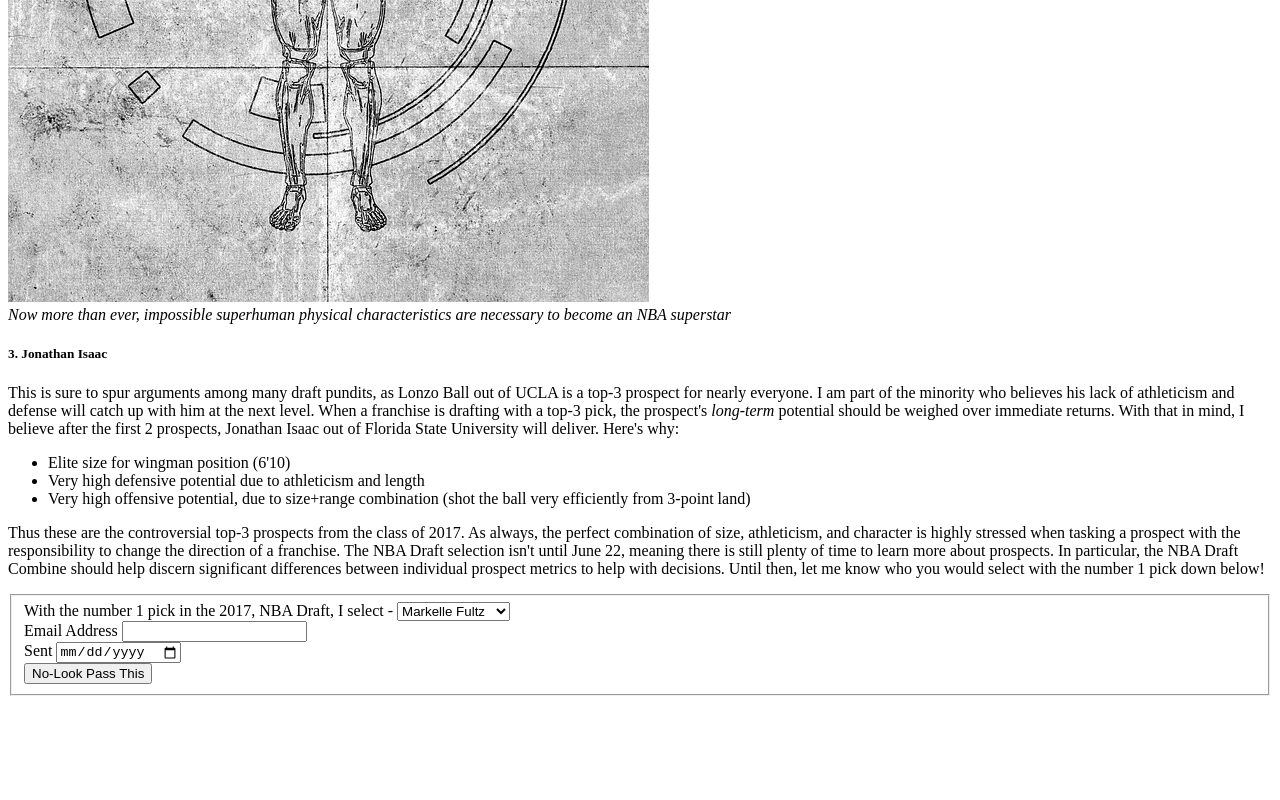
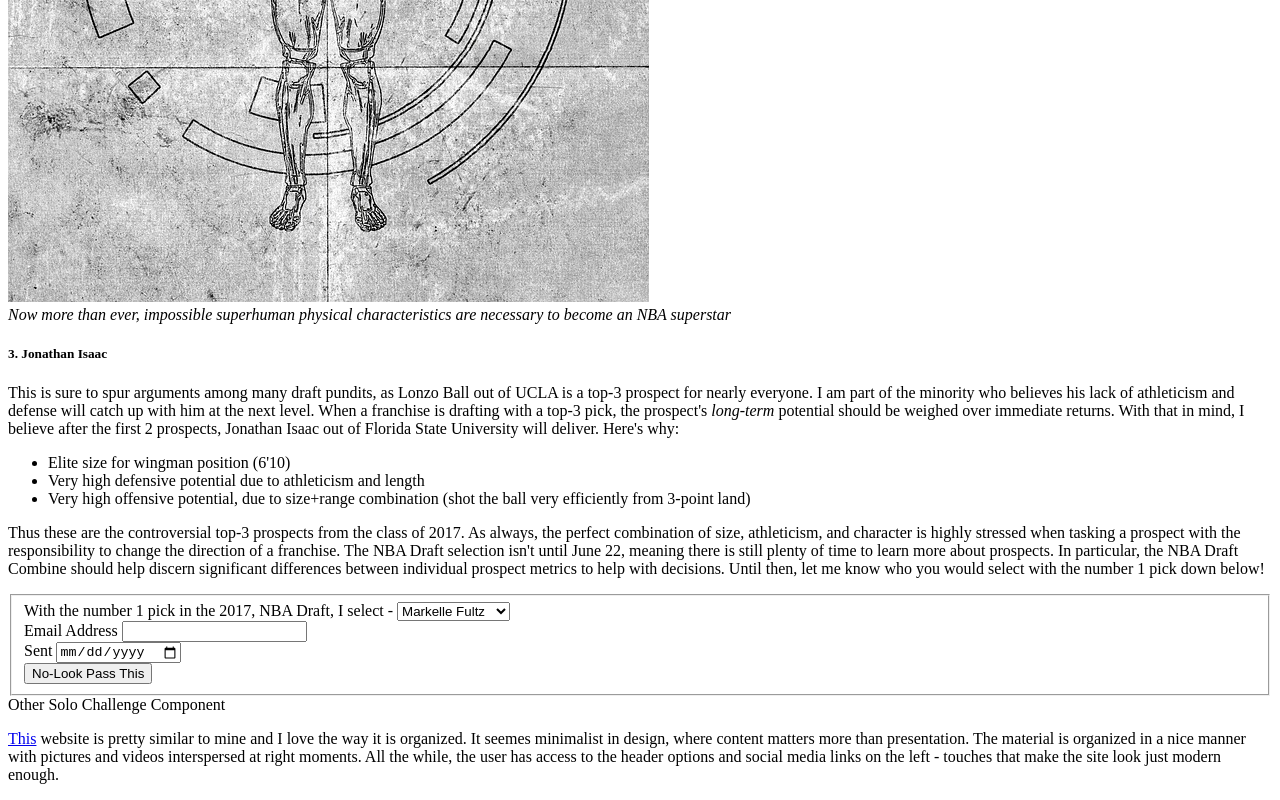
Before and after one commit to rrpatel25/rrpatel25.github.io, a plain HTML site: page index.html in a window 1280 px wide. Shown: the part 1329-2129 px from the top of the page. Before the commit the page ends 2033 px from the top, so only its background shows below. Drawn offline with Linux system fonts and the light colour scheme.

Commit message:
finish solo challenge

```diff
--- a/index.html
+++ b/index.html
@@ -80,5 +80,10 @@
 		</form>
 	</section>
 
+	<section>
+		<label>Other Solo Challenge Component</label>
+		<p><a href="https://theringer.com/the-ringers-2017-nba-draft-lottery-big-board-version-4-0-8425958b85fd">This</a> website is pretty similar to mine and I love the way it is organized. It seemes minimalist in design, where content matters more than presentation. The material is organized in a nice manner with pictures and videos interspersed at right moments. All the while, the user has access to the header options and social media links on the left - touches that make the site look just modern enough.</p>
+	</section>
+
 </body>
 </html>
```
